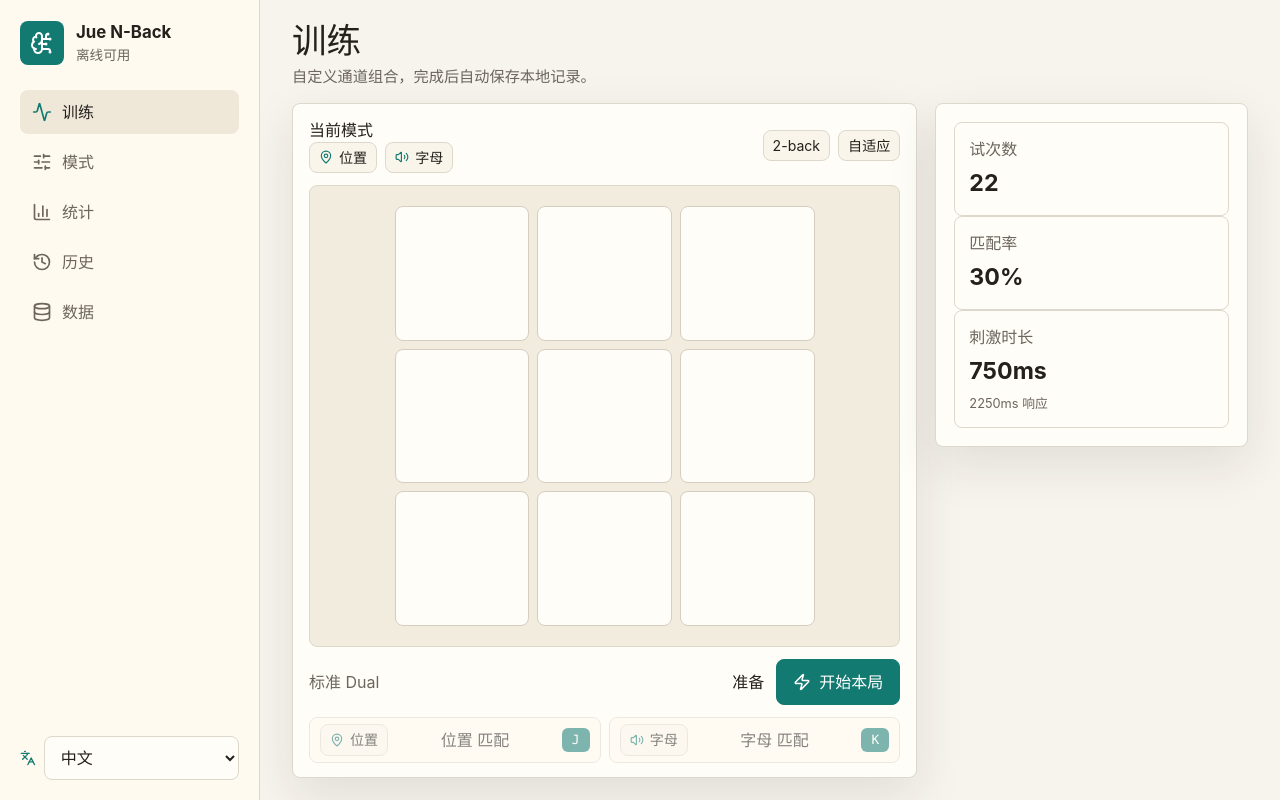
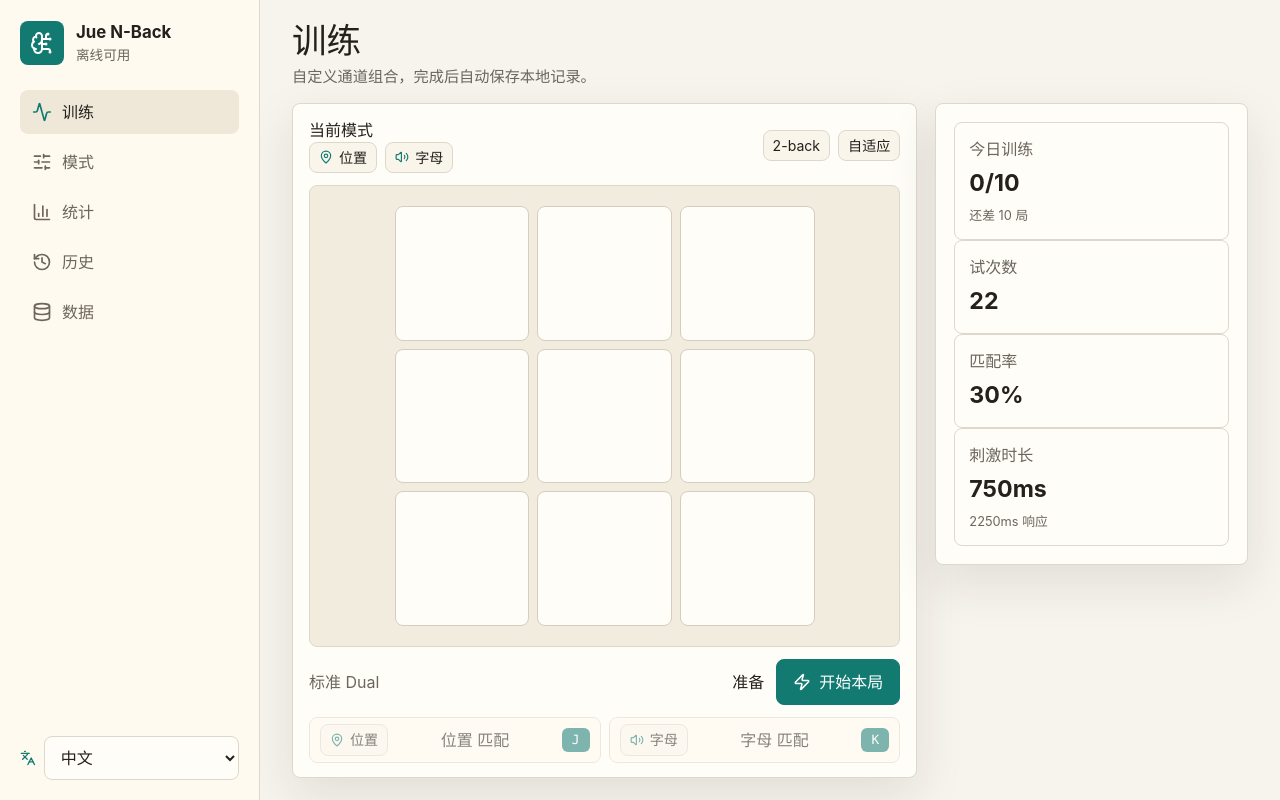
Before and after one commit to Xdminsy/jue-nback, a React (Vite) app: page /train#/train in a window 1280 px wide. Built offline with nearby package versions, Linux system fonts and the light colour scheme.

Commit message:
Add daily goal tracking

```diff
--- a/scripts/e2e-smoke.mjs
+++ b/scripts/e2e-smoke.mjs
@@ -282,6 +282,7 @@ async function runCase(browser, name, contextOptions) {
   await page.goto(baseURL, { waitUntil: "networkidle" });
   const startButton = page.getByRole("button", { name: startSessionButtonName });
   await startButton.waitFor();
+  await page.locator(".training-side .metric-card").filter({ hasText: /今日训练|Today/ }).filter({ hasText: /0\/10/ }).waitFor();
   await assertTrialStatusFits(page, name);
   await assertInViewport(page, name, page.locator(".stimulus-surface").first(), "stimulus surface");
   await assertInViewport(page, name, startButton, "start button");
@@ -340,10 +341,12 @@ async function runCase(browser, name, contextOptions) {
   await page.getByRole("button", { name: /停止|Stop/ }).click();
   await clickNav(page, name, /统计|Stats/);
   await page.getByRole("heading", { name: /统计面板|Stats/ }).waitFor();
+  await page.locator(".metric-card").filter({ hasText: /今日训练|Today/ }).filter({ hasText: /0\/10/ }).waitFor();
   await clickNav(page, name, /模式|Modes/);
   const applyButton = page.getByRole("button", { name: /应用|Apply/ });
   const presetSelect = page.locator(".settings-grid .panel select").first();
   await applyButton.waitFor();
+  await page.getByText(/每日目标|Daily goal/).waitFor();
   const applyBox = await applyButton.boundingBox();
   const viewport = page.viewportSize();
   if (!applyBox || !viewport || applyBox.y < 0 || applyBox.y + applyBox.height > viewport.height) {
--- a/src/components/AppShell.tsx
+++ b/src/components/AppShell.tsx
@@ -21,13 +21,16 @@ export function AppShell() {
   const navigate = useNavigate();
   const running = useSessionStore((state) => state.running);
   const pendingSettingsDraft = useSessionStore((state) => state.pendingSettingsDraft);
+  const pendingDailySessionGoal = useSessionStore((state) => state.pendingDailySessionGoal);
   const setConfig = useSessionStore((state) => state.setConfig);
+  const setDailySessionGoal = useSessionStore((state) => state.setDailySessionGoal);
   const [mobileNavOpen, setMobileNavOpen] = useState(false);
   const trainingLocked = Boolean(running && running.phase !== "complete");
-  const hasPendingSettings = location.pathname === "/settings" && Boolean(pendingSettingsDraft);
+  const hasPendingSettings =
+    location.pathname === "/settings" && (Boolean(pendingSettingsDraft) || pendingDailySessionGoal !== null);
 
   const confirmSettingsNavigation = useCallback(() => {
-    if (!hasPendingSettings || !pendingSettingsDraft) {
+    if (!hasPendingSettings) {
       return true;
     }
 
@@ -35,9 +38,16 @@ export function AppShell() {
       return false;
     }
 
-    setConfig(pendingSettingsDraft);
+    if (pendingSettingsDraft) {
+      setConfig(pendingSettingsDraft);
+    }
+
+    if (pendingDailySessionGoal !== null) {
+      setDailySessionGoal(pendingDailySessionGoal);
+    }
+
     return true;
-  }, [hasPendingSettings, pendingSettingsDraft, setConfig, t]);
+  }, [hasPendingSettings, pendingDailySessionGoal, pendingSettingsDraft, setConfig, setDailySessionGoal, t]);
 
   useEffect(() => {
     if (trainingLocked && location.pathname !== "/train") {
--- a/src/i18n/locales.ts
+++ b/src/i18n/locales.ts
@@ -65,6 +65,7 @@ export const resources = {
         customChannels: "训练通道",
         nLevel: "N 值",
         adaptive: "自动升降 N",
+        dailyGoal: "每日目标",
         trials: "试次数",
         stimulusMs: "刺激时长",
         responseMs: "响应窗口",
@@ -84,6 +85,9 @@ export const resources = {
         recentTrend: "30 天趋势",
         heatmap: "训练热力图",
         channels: "通道表现",
+        todayTraining: "今日训练",
+        todayGoalComplete: "今日目标已完成",
+        remainingSessions: "还差 {{count}} 局",
         responseMs: "平均响应",
         hit: "命中",
         miss: "漏报",
@@ -206,6 +210,7 @@ export const resources = {
         customChannels: "Training channels",
         nLevel: "N level",
         adaptive: "Adaptive N",
+        dailyGoal: "Daily goal",
         trials: "Trials",
         stimulusMs: "Stimulus duration",
         responseMs: "Response window",
@@ -225,6 +230,9 @@ export const resources = {
         recentTrend: "30-day trend",
         heatmap: "Training heatmap",
         channels: "Channel performance",
+        todayTraining: "Today",
+        todayGoalComplete: "Daily goal complete",
+        remainingSessions: "{{count}} remaining",
         responseMs: "Mean response",
         hit: "Hits",
         miss: "Misses",
--- /dev/null
+++ b/src/lib/dailyGoal.ts
@@ -0,0 +1,13 @@
+export const DEFAULT_DAILY_SESSION_GOAL = 10;
+export const MIN_DAILY_SESSION_GOAL = 1;
+export const MAX_DAILY_SESSION_GOAL = 50;
+
+export function normalizeDailySessionGoal(value: unknown): number {
+  const numeric = typeof value === "number" ? value : Number(value);
+
+  if (!Number.isFinite(numeric)) {
+    return DEFAULT_DAILY_SESSION_GOAL;
+  }
+
+  return Math.min(MAX_DAILY_SESSION_GOAL, Math.max(MIN_DAILY_SESSION_GOAL, Math.floor(numeric)));
+}
--- a/src/lib/progress.ts
+++ b/src/lib/progress.ts
@@ -1,4 +1,5 @@
 import { STIMULUS_CHANNELS, type ChannelScore, type SessionRecord, type StimulusChannel } from "../types";
+import { DEFAULT_DAILY_SESSION_GOAL, normalizeDailySessionGoal } from "./dailyGoal";
 
 export type DayBucket = {
   date: string;
@@ -11,6 +12,9 @@ export type DayBucket = {
 export type DashboardStats = {
   totalSessions: number;
   totalMinutes: number;
+  todaySessions: number;
+  dailySessionGoal: number;
+  todayGoalComplete: boolean;
   streakDays: number;
   bestN: number;
   recommendedN: number;
@@ -123,8 +127,8 @@ function aggregateChannelScores(sessions: SessionRecord[]): Record<StimulusChann
   return aggregate;
 }
 
-function buildBuckets(sessions: SessionRecord[], days: number): DayBucket[] {
-  const today = new Date();
+function buildBuckets(sessions: SessionRecord[], days: number, now = new Date()): DayBucket[] {
+  const today = now;
   const start = addDays(today, -(days - 1));
   const buckets = new Map<string, DayBucket>();
 
@@ -164,9 +168,17 @@ function buildBuckets(sessions: SessionRecord[], days: number): DayBucket[] {
   return [...buckets.values()];
 }
 
-function computeStreak(sessions: SessionRecord[]): number {
+function countSessionsOnDate(sessions: SessionRecord[], date: Date): number {
+  const targetKey = dateKey(date);
+  return sessions.filter((session) => {
+    const startedAt = new Date(session.startedAt);
+    return !Number.isNaN(startedAt.getTime()) && dateKey(startedAt) === targetKey;
+  }).length;
+}
+
+function computeStreak(sessions: SessionRecord[], now = new Date()): number {
   const trainedDays = new Set(sessions.map((session) => dateKey(new Date(session.startedAt))));
-  let cursor = new Date();
+  let cursor = new Date(now);
   let streak = 0;
 
   while (trainedDays.has(dateKey(cursor))) {
@@ -177,11 +189,17 @@ function computeStreak(sessions: SessionRecord[]): number {
   return streak;
 }
 
-export function buildDashboardStats(sessions: SessionRecord[]): DashboardStats {
+export function buildDashboardStats(
+  sessions: SessionRecord[],
+  dailySessionGoal = DEFAULT_DAILY_SESSION_GOAL,
+  now = new Date()
+): DashboardStats {
   const sorted = [...sessions].sort((a, b) => a.startedAt.localeCompare(b.startedAt));
   const latest = sorted.length > 0 ? sorted[sorted.length - 1] : undefined;
   const totalMinutes = sessions.reduce((total, session) => total + numberOr(session.durationMs) / 60000, 0);
   const bestN = sessions.reduce((best, session) => Math.max(best, numberOr(session.nBefore), numberOr(session.nAfter)), 0);
+  const normalizedDailySessionGoal = normalizeDailySessionGoal(dailySessionGoal);
+  const todaySessions = countSessionsOnDate(sessions, now);
   const averageAccuracy =
     sessions.length > 0
       ? sessions.reduce((total, session) => total + numberOr(session.overallAccuracy), 0) / sessions.length
@@ -190,12 +208,15 @@ export function buildDashboardStats(sessions: SessionRecord[]): DashboardStats {
   return {
     totalSessions: sessions.length,
     totalMinutes,
-    streakDays: computeStreak(sessions),
+    todaySessions,
+    dailySessionGoal: normalizedDailySessionGoal,
+    todayGoalComplete: todaySessions >= normalizedDailySessionGoal,
+    streakDays: computeStreak(sessions, now),
     bestN,
     recommendedN: numberOr(latest?.nAfter, 2),
     averageAccuracy,
-    recentTrend: buildBuckets(sessions, 30),
-    heatmap: buildBuckets(sessions, 42),
+    recentTrend: buildBuckets(sessions, 30, now),
+    heatmap: buildBuckets(sessions, 42, now),
     channelScores: aggregateChannelScores(sessions)
   };
 }
--- a/src/pages/ProgressPage.tsx
+++ b/src/pages/ProgressPage.tsx
@@ -4,19 +4,30 @@ import { MetricCard } from "../components/MetricCard";
 import { PageHeader } from "../components/PageHeader";
 import { buildDashboardStats, type DayBucket } from "../lib/progress";
 import { useSessions } from "../hooks/useSessions";
+import { useSessionStore } from "../store/sessionStore";
 import { STIMULUS_CHANNELS } from "../types";
 import { formatMinutes, formatPercent } from "../utils/format";
 
 export function ProgressPage() {
   const { t } = useTranslation();
   const { sessions, loading } = useSessions();
-  const stats = buildDashboardStats(sessions);
+  const dailySessionGoal = useSessionStore((state) => state.dailySessionGoal);
+  const stats = buildDashboardStats(sessions, dailySessionGoal);
+  const remainingSessions = Math.max(0, stats.dailySessionGoal - stats.todaySessions);
+  const todayDetail = stats.todayGoalComplete
+    ? t("stats.todayGoalComplete")
+    : t("stats.remainingSessions", { count: remainingSessions });
 
   return (
     <div className="page-flow">
       <PageHeader title={t("stats.title")} subtitle={t("stats.subtitle")} />
 
       <section className="metric-grid">
+        <MetricCard
+          label={t("stats.todayTraining")}
+          value={`${stats.todaySessions}/${stats.dailySessionGoal}`}
+          detail={todayDetail}
+        />
         <MetricCard label={t("common.sessions")} value={stats.totalSessions} />
         <MetricCard label={t("common.minutes")} value={formatMinutes(stats.totalMinutes)} />
         <MetricCard label={t("common.streak")} value={stats.streakDays} />
--- a/src/pages/SettingsPage.tsx
+++ b/src/pages/SettingsPage.tsx
@@ -5,6 +5,7 @@ import { useTranslation } from "react-i18next";
 import { ChannelBadge } from "../components/ChannelBadge";
 import { PageHeader } from "../components/PageHeader";
 import { CHANNEL_DEFINITIONS, MODE_PRESETS, configFromPreset, ensureValidChannels } from "../lib/channels";
+import { MAX_DAILY_SESSION_GOAL, MIN_DAILY_SESSION_GOAL, normalizeDailySessionGoal } from "../lib/dailyGoal";
 import { jaeggiBlockTrialCount } from "../lib/protocol";
 import { normalizeResponseKey, responseKeyAt } from "../lib/responseKeys";
 import { normalizeConfig, useSessionStore } from "../store/sessionStore";
@@ -14,15 +15,21 @@ import { formatPercent } from "../utils/format";
 export function SettingsPage() {
   const { t } = useTranslation();
   const storedConfig = useSessionStore((state) => state.config);
+  const storedDailySessionGoal = useSessionStore((state) => state.dailySessionGoal);
   const setConfig = useSessionStore((state) => state.setConfig);
+  const setDailySessionGoal = useSessionStore((state) => state.setDailySessionGoal);
   const setPendingSettingsDraft = useSessionStore((state) => state.setPendingSettingsDraft);
+  const setPendingDailySessionGoal = useSessionStore((state) => state.setPendingDailySessionGoal);
   const [draft, setDraft] = useState<SessionConfig>(storedConfig);
+  const [dailyGoalDraft, setDailyGoalDraft] = useState(storedDailySessionGoal);
   const [saved, setSaved] = useState(false);
   const normalizedDraft = useMemo(() => normalizeConfig(draft), [draft]);
-  const hasPendingChanges = useMemo(
+  const normalizedDailyGoalDraft = useMemo(() => normalizeDailySessionGoal(dailyGoalDraft), [dailyGoalDraft]);
+  const configHasPendingChanges = useMemo(
     () => configKey(draft) !== configKey(storedConfig),
     [draft, storedConfig]
   );
+  const dailyGoalHasPendingChanges = normalizedDailyGoalDraft !== storedDailySessionGoal;
 
   const selectedPreset = useMemo(
     () => MODE_PRESETS.find((preset) => preset.id === draft.modeName),
@@ -30,13 +37,26 @@ export function SettingsPage() {
   );
 
   useEffect(() => {
-    setPendingSettingsDraft(hasPendingChanges ? normalizedDraft : null);
-    return () => setPendingSettingsDraft(null);
-  }, [hasPendingChanges, normalizedDraft, setPendingSettingsDraft]);
+    setPendingSettingsDraft(configHasPendingChanges ? normalizedDraft : null);
+    setPendingDailySessionGoal(dailyGoalHasPendingChanges ? normalizedDailyGoalDraft : null);
+    return () => {
+      setPendingSettingsDraft(null);
+      setPendingDailySessionGoal(null);
+    };
+  }, [
+    configHasPendingChanges,
+    dailyGoalHasPendingChanges,
+    normalizedDailyGoalDraft,
+    normalizedDraft,
+    setPendingDailySessionGoal,
+    setPendingSettingsDraft
+  ]);
 
   const apply = () => {
     setConfig(normalizedDraft);
+    setDailySessionGoal(normalizedDailyGoalDraft);
     setDraft(normalizedDraft);
+    setDailyGoalDraft(normalizedDailyGoalDraft);
     setSaved(true);
     window.setTimeout(() => setSaved(false), 1800);
   };
@@ -111,6 +131,14 @@ export function SettingsPage() {
           </label>
 
           {selectedPreset ? <p className="muted">{t(selectedPreset.descriptionKey)}</p> : null}
+
+          <NumberStepper
+            label={t("settings.dailyGoal")}
+            max={MAX_DAILY_SESSION_GOAL}
+            min={MIN_DAILY_SESSION_GOAL}
+            value={dailyGoalDraft}
+            onChange={setDailyGoalDraft}
+          />
 
           <div className="channel-toggle-grid">
             {STIMULUS_CHANNELS.map((channel) => {
@@ -255,24 +283,34 @@ function NumberStepper({
   label,
   value,
   min,
+  max,
   step = 1,
   onChange
 }: {
   label: string;
   value: number;
   min: number;
+  max?: number;
   step?: number;
   onChange: (value: number) => void;
 }) {
+  const clamp = (next: number) => Math.min(max ?? Number.POSITIVE_INFINITY, Math.max(min, next));
+
   return (
     <label className="field">
       <span>{label}</span>
       <div className="stepper">
-        <button onClick={() => onChange(Math.max(min, value - step))} title="Decrease" type="button">
+        <button onClick={() => onChange(clamp(value - step))} title="Decrease" type="button">
           <Minus size={16} />
         </button>
-        <input min={min} onChange={(event) => onChange(Number(event.target.value))} type="number" value={value} />
-        <button onClick={() => onChange(value + step)} title="Increase" type="button">
+        <input
+          max={max}
+          min={min}
+          onChange={(event) => onChange(clamp(Number(event.target.value)))}
+          type="number"
+          value={value}
+        />
+        <button onClick={() => onChange(clamp(value + step))} title="Increase" type="button">
           <Plus size={16} />
         </button>
       </div>
--- a/src/pages/TrainPage.tsx
+++ b/src/pages/TrainPage.tsx
@@ -8,9 +8,11 @@ import { ResponseButtons } from "../components/ResponseButtons";
 import { VisualStimulus } from "../components/VisualStimulus";
 import { getPreset } from "../lib/channels";
 import { playStimulusAudio, primeAudio } from "../lib/audio";
+import { buildDashboardStats } from "../lib/progress";
 import { keyboardEventMatchesResponseKey, responseKeyAt } from "../lib/responseKeys";
 import { saveSession } from "../lib/storage";
 import { useSessionStore } from "../store/sessionStore";
+import { useSessions } from "../hooks/useSessions";
 import type { StimulusChannel } from "../types";
 import { formatDuration, formatPercent } from "../utils/format";
 
@@ -29,6 +31,7 @@ function isEditableTarget(target: EventTarget | null): boolean {
 
 export function TrainPage() {
   const { t } = useTranslation();
+  const { sessions } = useSessions();
   const {
     config,
     running,
@@ -37,7 +40,8 @@ export function TrainPage() {
     showResponseWindow,
     advanceTrial,
     resetSession,
-    markSaved
+    markSaved,
+    dailySessionGoal
   } = useSessionStore();
   const savingRef = useRef(false);
   const playedAudioKeyRef = useRef<string | null>(null);
@@ -124,6 +128,13 @@ export function TrainPage() {
   const compactTrialLabel = running ? t("train.trialShort", { current, total }) : modeLabel;
   const sessionActionLabel = running?.phase === "complete" ? t("train.newSession") : t("train.startSession");
   const compactSessionActionLabel = running?.phase === "complete" ? t("train.newSessionShort") : t("common.start");
+  const summary = running?.summary;
+  const sessionsWithCurrent = summary ? [summary, ...sessions.filter((session) => session.id !== summary.id)] : sessions;
+  const dailyStats = buildDashboardStats(sessionsWithCurrent, dailySessionGoal);
+  const remainingSessions = Math.max(0, dailyStats.dailySessionGoal - dailyStats.todaySessions);
+  const todayDetail = dailyStats.todayGoalComplete
+    ? t("stats.todayGoalComplete")
+    : t("stats.remainingSessions", { count: remainingSessions });
 
   return (
     <div className="page-flow train-page">
@@ -194,9 +205,14 @@ export function TrainPage() {
 
         <aside className="training-side">
           {running?.summary ? (
-            <SessionResult channels={config.channels} saved={running.saved} />
+            <SessionResult channels={config.channels} dailyStats={dailyStats} saved={running.saved} todayDetail={todayDetail} />
           ) : (
             <>
+              <MetricCard
+                label={t("stats.todayTraining")}
+                value={`${dailyStats.todaySessions}/${dailyStats.dailySessionGoal}`}
+                detail={todayDetail}
+              />
               <MetricCard label={t("settings.trials")} value={config.trials} />
               <MetricCard label={t("settings.matchRate")} value={formatPercent(config.matchRate)} />
               <MetricCard
@@ -212,7 +228,17 @@ export function TrainPage() {
   );
 }
 
-function SessionResult({ channels, saved }: { channels: StimulusChannel[]; saved: boolean }) {
+function SessionResult({
+  channels,
+  dailyStats,
+  saved,
+  todayDetail
+}: {
+  channels: StimulusChannel[];
+  dailyStats: ReturnType<typeof buildDashboardStats>;
+  saved: boolean;
+  todayDetail: string;
+}) {
   const { t } = useTranslation();
   const summary = useSessionStore((state) => state.running?.summary);
 
@@ -238,6 +264,11 @@ function SessionResult({ channels, saved }: { channels: StimulusChannel[]; saved
       <div className="metric-grid compact">
         <MetricCard label={t("common.bestN")} value={summary.nBefore} detail={`${summary.nBefore} -> ${summary.nAfter}`} />
         <MetricCard label={t("common.minutes")} value={formatDuration(summary.durationMs)} />
+        <MetricCard
+          label={t("stats.todayTraining")}
+          value={`${dailyStats.todaySessions}/${dailyStats.dailySessionGoal}`}
+          detail={todayDetail}
+        />
       </div>
 
       <div className="score-list">
--- a/src/store/sessionStore.ts
+++ b/src/store/sessionStore.ts
@@ -1,6 +1,7 @@
 import { create } from "zustand";
 import { persist } from "zustand/middleware";
 import { DEFAULT_CONFIG, ensureValidChannels } from "../lib/channels";
+import { DEFAULT_DAILY_SESSION_GOAL, normalizeDailySessionGoal } from "../lib/dailyGoal";
 import { generateTrials } from "../lib/engine";
 import { jaeggiBlockTrialCount } from "../lib/protocol";
 import { normalizeResponseKeys } from "../lib/responseKeys";
@@ -24,10 +25,14 @@ type RunningSession = {
 
 type SessionStore = {
   config: SessionConfig;
+  dailySessionGoal: number;
   pendingSettingsDraft: SessionConfig | null;
+  pendingDailySessionGoal: number | null;
   running: RunningSession | null;
   setConfig: (config: SessionConfig) => void;
+  setDailySessionGoal: (goal: number) => void;
   setPendingSettingsDraft: (config: SessionConfig | null) => void;
+  setPendingDailySessionGoal: (goal: number | null) => void;
   updateConfig: (patch: Partial<SessionConfig>) => void;
   startSession: () => void;
   recordResponse: (channel: StimulusChannel) => void;
@@ -73,10 +78,16 @@ export const useSessionStore = create<SessionStore>()(
   persist(
     (set, get) => ({
       config: DEFAULT_CONFIG,
+      dailySessionGoal: DEFAULT_DAILY_SESSION_GOAL,
       pendingSettingsDraft: null,
+      pendingDailySessionGoal: null,
       running: null,
       setConfig: (config) => set({ config: normalizeConfig(config), pendingSettingsDraft: null }),
+      setDailySessionGoal: (goal) =>
+        set({ dailySessionGoal: normalizeDailySessionGoal(goal), pendingDailySessionGoal: null }),
       setPendingSettingsDraft: (config) => set({ pendingSettingsDraft: config ? normalizeConfig(config) : null }),
+      setPendingDailySessionGoal: (goal) =>
+        set({ pendingDailySessionGoal: goal === null ? null : normalizeDailySessionGoal(goal) }),
       updateConfig: (patch) =>
         set((state) => ({
           config: normalizeConfig({ ...state.config, ...patch })
@@ -205,7 +216,15 @@ export const useSessionStore = create<SessionStore>()(
     }),
     {
       name: "jue-nback-session",
-      partialize: (state) => ({ config: state.config })
+      merge: (persisted, current) => {
+        const persistedState = persisted as Partial<SessionStore> | undefined;
+        return {
+          ...current,
+          ...persistedState,
+          dailySessionGoal: normalizeDailySessionGoal(persistedState?.dailySessionGoal)
+        };
+      },
+      partialize: (state) => ({ config: state.config, dailySessionGoal: state.dailySessionGoal })
     }
   )
 );
```
Also changed, not shown: 2 other files (tests, documents, lock files or other folders).
